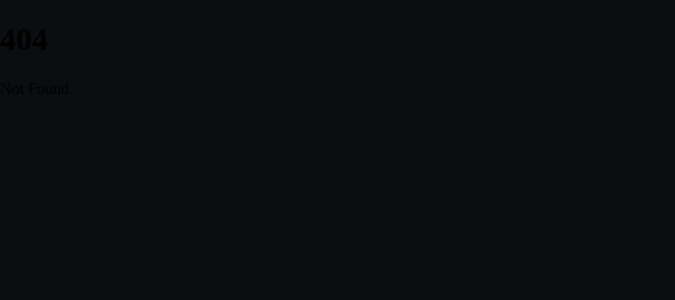
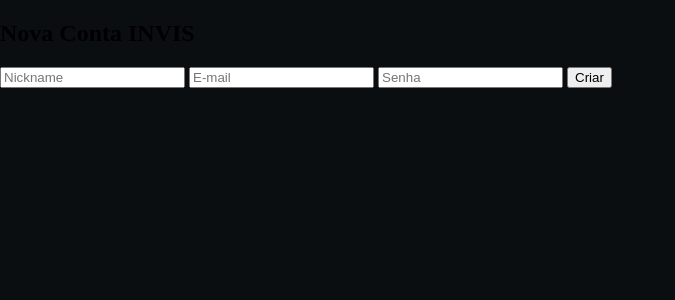
Before and after one commit to inviscoin/invis, a SvelteKit app: page /cadastro in a window 1280 px wide. Before the commit this address had no page. Shown: the top 300 px of the page, without its empty margins (0-675 px from the left). Built offline with nearby package versions, Linux system fonts and the light colour scheme.

Commit message:
src/routes/cadastro/+page.svelte

```diff
--- /dev/null
+++ b/src/routes/cadastro/+page.svelte
@@ -0,0 +1,32 @@
+<!-- ARQUIVO: src/routes/cadastro/+page.svelte -->
+<script>
+    let email = "", password = "", nickname = "";
+    let errorMsg = "";
+
+    // Regex INVIS: Mínimo 6 caracteres, maiúscula, minúscula, número e símbolo [24, 25].
+    const passwordRegex = /^(?=.*[a-z])(?=.*[A-Z])(?=.*\d)(?=.*[@$!%*?&])[A-Za-z\d@$!%*?&]{6,20}$/;
+
+    async function handleRegister() {
+        // Bloqueia espaços em branco [16].
+        if ([email, password, nickname].some(v => v.includes(" "))) {
+            errorMsg = "Espaços não são permitidos";
+            return;
+        }
+
+        if (!passwordRegex.test(password)) {
+            errorMsg = "Senha fora dos padrões de segurança";
+            return;
+        }
+
+        const { error } = await supabase.auth.signUp({ email, password });
+        if (!error) window.location.href = "/onboarding/age";
+    }
+</script>
+
+<div class="glass-auth-card">
+    <h2>Nova Conta INVIS</h2>
+    <input type="text" placeholder="Nickname" bind:value={nickname} maxlength="10" />
+    <input type="email" placeholder="E-mail" bind:value={email} />
+    <input type="password" placeholder="Senha" bind:value={password} />
+    <button on:click={handleRegister}>Criar</button>
+</div>
```
